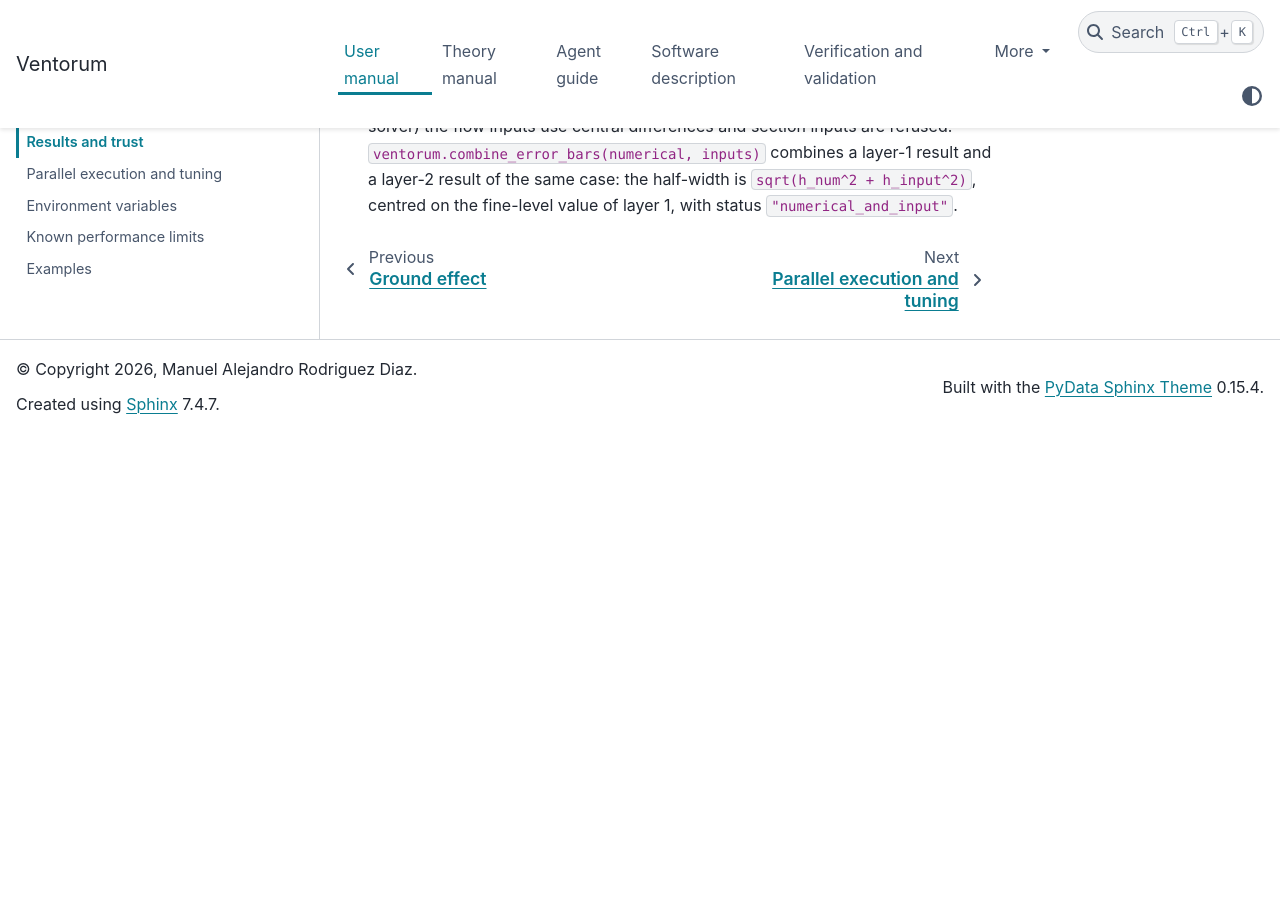
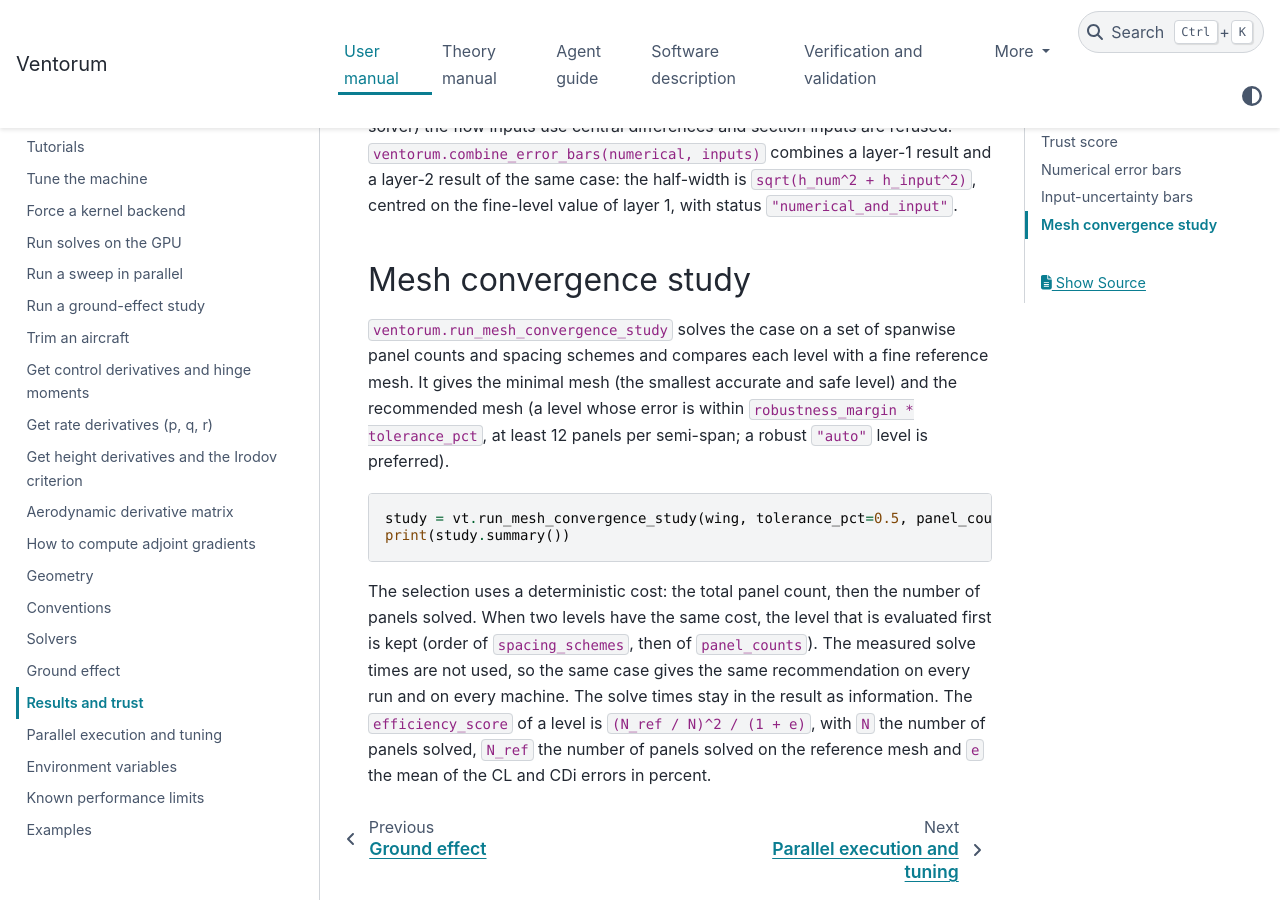
Before and after one commit to manrd/Ventorum, a Sphinx documentation site: the page built from docs/user/results.md, in a window 1280 px wide and 900 px high, scrolled down 2500 px. Built offline with Sphinx 7.4.7 and the PyData theme 0.15.4, drawn with Linux system fonts in a browser that asks for light colours; before the commit the page ends 2933 px from its top, so only the background shows below that.

Commit message:
Document the deterministic selection rule of the mesh convergence study
The user page and the agent guide now state that the recommended mesh
uses a deterministic cost (total panels, then panels solved), not the
measured solve time, and give the efficiency score formula.

Co-Authored-By: Claude Opus 5.5 <noreply@anthropic.com>

````diff
--- a/docs/user/results.md
+++ b/docs/user/results.md
@@ -48,3 +48,14 @@ print(bars.summary())
 ```
 
 Each `bars.bars[name]` holds the production value, the interval `[value - k u_c, value + k u_c]`, the status `"input_only"`, the coverage (always `None`, not calibrated) and the input layer contribution. `bars.bars[name].input_shares` gives the share of each input in `u_c^2` (they sum to 1 when `u_c > 0`; with correlations a share can be negative), and `gradient_methods` states the gradient method per input (`"adjoint"` or `"central differences"`). Outside the adjoint scope (nonlinear lifting line, tabulated airfoils, deflected controls, body rates, Fourier solver) the flow inputs use central differences and section inputs are refused. `ventorum.combine_error_bars(numerical, inputs)` combines a layer-1 result and a layer-2 result of the same case: the half-width is `sqrt(h_num^2 + h_input^2)`, centred on the fine-level value of layer 1, with status `"numerical_and_input"`.
+
+## Mesh convergence study
+
+`ventorum.run_mesh_convergence_study` solves the case on a set of spanwise panel counts and spacing schemes and compares each level with a fine reference mesh. It gives the minimal mesh (the smallest accurate and safe level) and the recommended mesh (a level whose error is within `robustness_margin * tolerance_pct`, at least 12 panels per semi-span; a robust `"auto"` level is preferred).
+
+```python
+study = vt.run_mesh_convergence_study(wing, tolerance_pct=0.5, panel_counts=(10, 20, 40))
+print(study.summary())
+```
+
+The selection uses a deterministic cost: the total panel count, then the number of panels solved. When two levels have the same cost, the level that is evaluated first is kept (order of `spacing_schemes`, then of `panel_counts`). The measured solve times are not used, so the same case gives the same recommendation on every run and on every machine. The solve times stay in the result as information. The `efficiency_score` of a level is `(N_ref / N)^2 / (1 + e)`, with `N` the number of panels solved, `N_ref` the number of panels solved on the reference mesh and `e` the mean of the CL and CDi errors in percent.
````
Also changed, not shown: docs/agent/index.md (+5 -0 lines).
